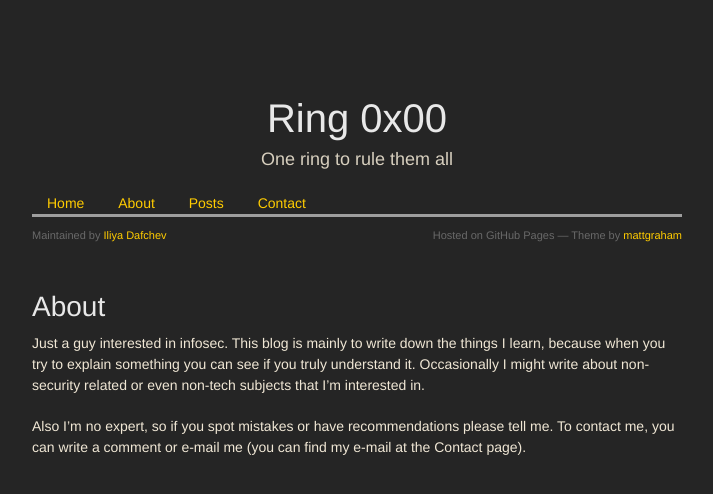
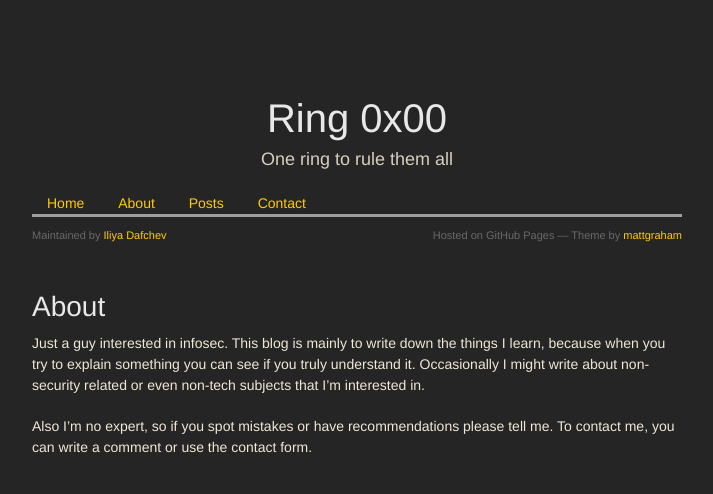
Before and after one commit to idafchev/idafchev.github.io, a Jekyll site: the page built from about.md, in a window 1280 px wide. Shown: the top 494 px of the page, without its empty margins (283-996 px from the left). Built offline with Jekyll 4.4.1, drawn with Linux system fonts in a browser that asks for light colours; nearby versions of some CDN libraries; some web fonts are replaced.

Commit message:
Update about.md

```diff
--- a/about.md
+++ b/about.md
@@ -5,4 +5,4 @@ description: "About me and the purpose of this blog"
 ---
 Just a guy interested in infosec. This blog is mainly to write down the things I learn, because when you try to explain something you can see if you truly understand it. Occasionally I might write about non-security related or even non-tech subjects that I'm interested in.
 
-Also I'm no expert, so if you spot mistakes or have recommendations please tell me. To contact me, you can write a comment or e-mail me (you can find my e-mail at the Contact page).
+Also I'm no expert, so if you spot mistakes or have recommendations please tell me. To contact me, you can write a comment or use the contact form.
```
